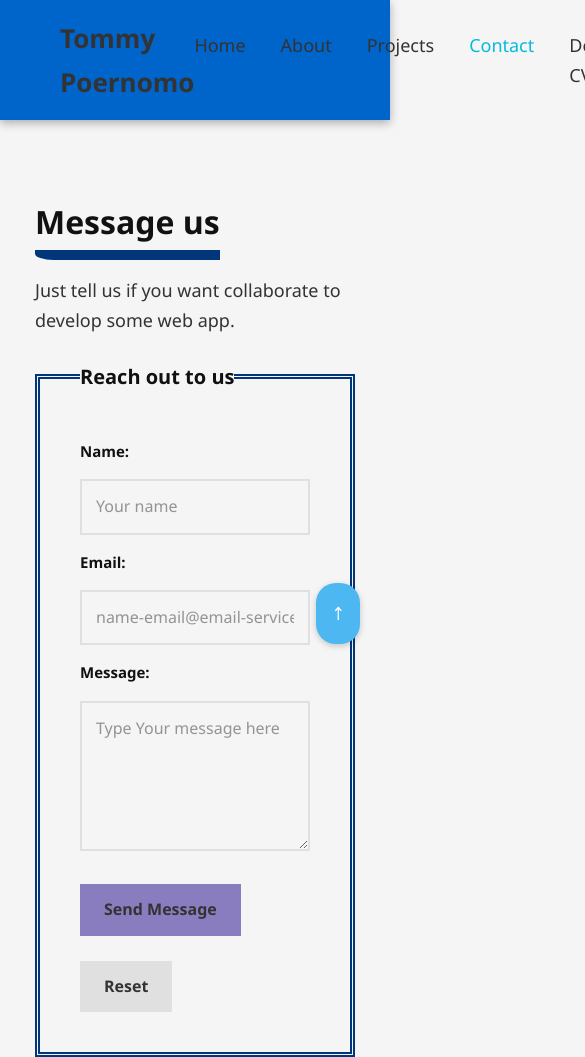
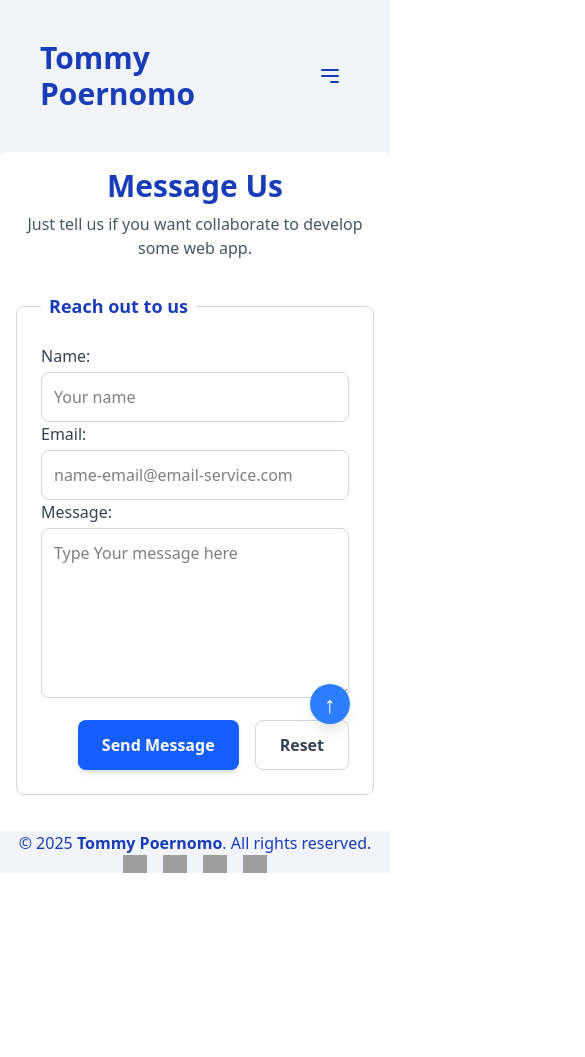
Before and after one commit to Revou-FSSE-Oct25/milestone-1-Tommy-Poernomo, a plain HTML site: page pages/contact.html in a window 390 px wide. Shown: the top 1057 px of the page, 585 px wide, since content can reach past the window. After the commit the page ends 873 px from the top, so only its background shows below. Drawn offline with nearby package versions, Linux system fonts and the light colour scheme; grey boxes are pictures that could not be loaded.

Commit message:
update-responsive-in-contact

```diff
--- a/pages/contact.html
+++ b/pages/contact.html
@@ -8,7 +8,7 @@
     <!--Web browser tab-->
     <title>Contact | Tommy Poernomo</title>
     <link rel="shortcut icon" href="../assets/images/icon.png" type="image/x-icon">
-    <link rel="stylesheet" href="../assets/css/style.css">
+    <!-- <link rel="stylesheet" href="../assets/css/style.css"> -->
     <link rel="stylesheet" href="https://cdnjs.cloudflare.com/ajax/libs/font-awesome/7.0.1/css/all.min.css">
     <script src="https://cdn.jsdelivr.net/npm/@tailwindcss/browser@4"></script>
     <style>
@@ -19,6 +19,7 @@
             font-size: 25px !important;
         }
     </style>
+
     <!-- seo meta -->
     <meta name="description" content="Contact Tommy Poernomo to collaborate on web development projects or inquiries.">
     <meta name="keywords" content="Tommy Poernomo, State Civil Apparatus, web developer, portfolio, projects">
@@ -26,50 +27,80 @@
 
 </head>
 
-<body id="top-page">
+<body id="top-page" class="flex flex-col min-h-screen">
     <!-- header -->
-    <header class="site-header" role="banner">
-        <h1 class="logo">
+    <header class="site-header flex justify-between items-center p-10 pl-10 pr-10 text-blue-800 bg-slate-100 shadow-xl"
+        role="banner">
+
+        <h1 class="logo text-3xl font-bold hover:text-blue-500 z-10">
             <a href="../index.html" aria-label="Homepage of Tommy Poernomo">Tommy Poernomo</a>
         </h1>
-        <nav class="site-nav" aria-label="Main Navigation">
-            <ul class="list-nav">
-                <li><a href="../index.html">Home</a></li>
-                <li><a href="../pages/about.html">About</a></li>
-                <li><a href="../pages/projects.html">Projects</a></li>
-                <li><a href="../pages/contact.html" aria-current="page">Contact</a></li>
-                <li><a href="../assets/documents/Tommy Poernomo - CV.pdf" download>Download CV</a></li>
+        <button id="menu-button" class="md:hidden p-2 z-10  hover:text-blue-500" aria-label="Toggle menu">
+            <svg class="w-6 h-6" fill="none" stroke="currentColor" viewBox="0 0 24 24"
+                xmlns="http://www.w3.org/2000/svg">
+                <path stroke-linecap="round" stroke-linejoin="round" stroke-width="2" d="M4 6h16M4 12h16m-7 6h7"></path>
+            </svg>
+        </button>
+        <nav id="mobile-menu" class=" transition-all duration-300 ease-in-out transform md:translate-x-0 hidden
+        site-nav  md:flex
+        md:static md:w-auto
+        fixed top-0 left-0 w-full h-full bg-white z-0
+        md:bg-transparent md:h-auto
+        flex-col justify-center items-center text-center
+    " aria-label="Main Navigation">
+            <ul class="list-nav flex flex-col md:flex-row space-y-8 md:space-y-0 md:space-x-4 text-2xl md:text-lg">
+                <li class=" hover:text-blue-500"><a href="../index.html">Home</a></li>
+                <li class=" hover:text-blue-500"><a href="../pages/about.html">About</a></li>
+                <li class=" hover:text-blue-500"><a href="../pages/projects.html">Projects</a></li>
+                <li class=" hover:text-blue-500"><a href="../pages/contact.html" aria-current="page">Contact</a></li>
+                <li class=" hover:text-blue-500"><a href="../assets/documents/Tommy Poernomo - CV.pdf" download>Download
+                        CV</a></li>
             </ul>
-        </nav>
-                <nav>
-            <a href="#top-page" class="back-to-top" aria-label="Back to top of page">↑</a>
         </nav>
     </header>
 
     <!-- main -->
-    <main id="main-content" role="main">
+    <main id="main-content" role="main"
+        class="mb-5 hover:shadow-xl hover:scale-102 transition-all duration-300 ease-in-out flex items-center justify-center mx-auto bg-white rounded-lg p-4 md:flex overflow-hidden box-border flex-grow">
         <!-- contact -->
-        <section class="contact-me" aria-labelledby="contact-heading">
-            <h2 id="contact-heading">Message us</h2>
-            <p>Just tell us if you want collaborate to develop some web app.</p>
-            <form action="#" method="post" aria-labelledby="contact-heading" role="form">
-                <fieldset>
-                    <legend>Reach out to us</legend>
+        <section class="contact-me w-full max-w-xl" aria-labelledby="contact-heading">
+            <h2 id="contact-heading" class="text-3xl font-bold text-blue-800 mb-2 text-center">Message Us</h2>
+            <p class="text-gray-600 mb-8 text-center">Just tell us if you want collaborate to develop some web app.</p>
+            <form action="#" method="post" aria-labelledby="contact-heading" role="form" class="space-y-6">
+                <fieldset class="border border-gray-300 p-6 rounded-lg">
+                    <legend class="text-lg font-semibold px-2 text-blue-800">Reach out to us</legend>
 
-                    <label for="visitor-name">Name:</label>
-                    <input type="text" name="visitor-name" id="visitor-name" placeholder="Your name" autocomplete="name"
-                        required>
+                    <div>
+                        <label for="visitor-name" class="block text-gray-700 font-medium mb-1">Name:</label>
+                        <input type="text" name="visitor-name" id="visitor-name" placeholder="Your name"
+                            autocomplete="name" required
+                            class="w-full p-3 border border-gray-300 rounded-lg focus:outline-none focus:ring-2 focus:ring-blue-500 transition duration-150">
+                    </div>
 
-                    <label for="visitor-email">Email:</label>
-                    <input type="email" name="visitor-email" id="visitor-email"
-                        placeholder="name-email@email-service.com" autocomplete="email" required>
+                    <div>
+                        <label for="visitor-email" class="block text-gray-700 font-medium mb-1">Email:</label>
+                        <input type="email" name="visitor-email" id="visitor-email"
+                            placeholder="name-email@email-service.com" autocomplete="email" required
+                            class="w-full p-3 border border-gray-300 rounded-lg focus:outline-none focus:ring-2 focus:ring-blue-500 transition duration-150">
+                    </div>
 
-                    <label for="visitor-message">Message:</label>
-                    <textarea name="visitor-message" id="visitor-message" placeholder="Type Your message here"
-                        required></textarea>
+                    <div>
+                        <label for="visitor-message" class="block text-gray-700 font-medium mb-1">Message:</label>
+                        <textarea name="visitor-message" id="visitor-message" placeholder="Type Your message here"
+                            required rows="6"
+                            class="w-full p-3 border border-gray-300 rounded-lg resize-y focus:outline-none focus:ring-2 focus:ring-blue-500 transition duration-150"></textarea>
+                    </div>
 
-                    <button type="submit">Send Message</button>
-                    <button type="reset">Reset</button>
+                    <div class="flex justify-end space-x-4 pt-4">
+                        <button type="submit"
+                            class="px-6 py-3 bg-blue-600 text-white font-semibold rounded-lg hover:bg-blue-700 transition duration-200 shadow-md">
+                            Send Message
+                        </button>
+                        <button type="reset"
+                            class="px-6 py-3 border border-gray-300 text-gray-700 font-semibold rounded-lg hover:bg-gray-100 transition duration-200">
+                            Reset
+                        </button>
+                    </div>
                 </fieldset>
             </form>
         </section>
@@ -78,43 +109,68 @@
 
 
     <!-- footer -->
-    <footer class="site-footer" role="contentinfo">
+    <footer
+        class="site-footer flex flex-col md:flex-row justify-between items-center px-4 md:p-8 text-blue-800 bg-slate-100 shadow-xl"
+        role="contentinfo">
         <p>© 2025 <strong>Tommy Poernomo</strong>. All rights reserved.</p>
-        <address>
+        <address class="order-1 md:order-2">
             <nav aria-label="Social links">
-                <ul class="social-links">
+                <ul class="social-links flex space-x-4">
                     <li>
                         <a href="https://www.linkedin.com/in/tommy-poernomo-ab0500154" target="_blank"
                             rel="noopener noreferrer" aria-label="LinkedIn Profile">
                             <img src="https://img.icons8.com/color/48/000000/linkedin.png" height="24" width="24"
-                                alt="LinkedIn" loading="lazy" class="hover:scale-150 transition-all duration-300 ease-in-out">
+                                alt="LinkedIn" loading="lazy"
+                                class="hover:scale-150 transition-all duration-300 ease-in-out">
                         </a>
                     </li>
                     <li>
                         <a href="https://github.com/Tommy-Poernomo" target="_blank" rel="noopener noreferrer"
                             aria-label="Github Profile">
                             <img src="https://img.icons8.com/color/48/000000/github.png" height="24" width="24"
-                                alt="GitHub logo/icon" loading="lazy" class="hover:scale-150 transition-all duration-300 ease-in-out">
+                                alt="GitHub logo/icon" loading="lazy"
+                                class="hover:scale-150 transition-all duration-300 ease-in-out">
                         </a>
                     </li>
                     <li>
                         <a href="https://web.facebook.com/tommy.poernomo" target="_blank" rel="noopener noreferrer"
                             aria-label="Facebook Profile">
                             <img src="https://img.icons8.com/?size=100&id=CtrV2SV33rD9&format=png&color=000000"
-                                height="24" width="24" alt="Facebook logo/icon" loading="lazy" class="hover:scale-150 transition-all duration-300 ease-in-out">
+                                height="24" width="24" alt="Facebook logo/icon" loading="lazy"
+                                class="hover:scale-150 transition-all duration-300 ease-in-out">
                         </a>
                     </li>
                     <li>
                         <a href="mailto:tommy.poernomo@gmail.com" target="_blank" rel="noopener noreferrer"
                             aria-label="Tommy Poernomo e-mail">
-                        <img src="https://img.icons8.com/?size=100&id=P7UIlhbpWzZm&format=png&color=000000" height="24"
-                            width="24" alt="Gmail logo/icon" loading="lazy" class="hover:scale-150 transition-all duration-300 ease-in-out">
+                            <img src="https://img.icons8.com/?size=100&id=P7UIlhbpWzZm&format=png&color=000000"
+                                height="24" width="24" alt="Gmail logo/icon" loading="lazy"
+                                class="hover:scale-150 transition-all duration-300 ease-in-out">
                         </a>
                     </li>
                 </ul>
             </nav>
         </address>
     </footer>
+    <script>
+        // Ambil elemen
+        const menuButton = document.getElementById('menu-button');
+        const mobileMenu = document.getElementById('mobile-menu');
+
+        // Tambahkan event listener untuk tombol
+        menuButton.addEventListener('click', () => {
+            // Toggle (menampilkan/menyembunyikan) menu
+            mobileMenu.classList.toggle('hidden');
+
+            // Logika tambahan opsional: mengganti ikon hamburger menjadi X,
+            // atau mengunci scroll body saat menu terbuka.
+        });
+    </script>
+    <button>
+        <a href="#top-page"
+            class="back-to-top hover:text-blue-800 fixed right-10 bottom-30 rounded-full bg-blue-500 text-white w-10 h-10 flex items-center justify-center text-2xl shadow-lg"
+            aria-label="Back to top of page">↑</a>
+    </button>
 </body>
 
 </html>
```
Also changed, not shown: index.html (+9 -4 lines), pages/about.html (+46 -24 lines), pages/projects.html (+30 -8 lines).
